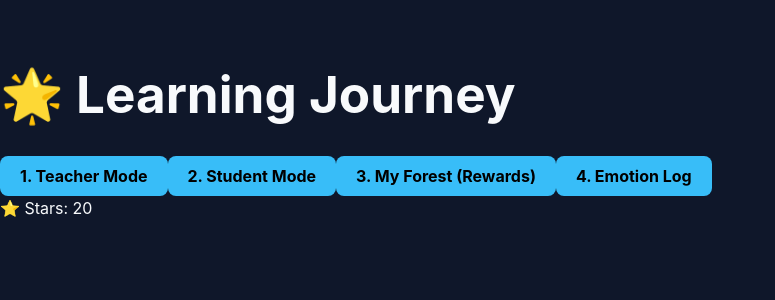
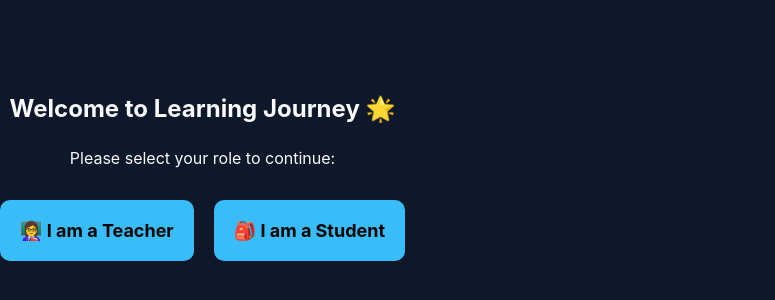
Before and after one commit to Victor2275/HOTHproject, a React (Vite) app in the folder frontend/: page /login in a window 1280 px wide. Shown: the part 274-574 px from the top of the page, without its empty margins (0-775 px from the left). Built offline with nearby package versions, Linux system fonts and the light colour scheme.

Commit message:
seperating student from teacher

```diff
--- a/frontend/src/App.jsx
+++ b/frontend/src/App.jsx
@@ -1,44 +1,128 @@
 import { useState } from 'react';
-import { BrowserRouter as Router, Routes, Route, Link } from 'react-router-dom';
+import { BrowserRouter as Router, Routes, Route, Link, Navigate, useNavigate } from 'react-router-dom';
 import TeacherView from './components/TeacherView';
 import StudentView from './components/StudentView';
 import RewardView from './components/RewardView';
 import EmotionView from './components/EmotionView';
 import './App.css';
 
+// 1. Create a simple Login Component right inside App.jsx
+function Login({ setRole }) {
+  const navigate = useNavigate();
+
+  const handleRoleSelection = (selectedRole) => {
+    setRole(selectedRole); // Lock in the role
+    // Send the user to their respective dashboard
+    if (selectedRole === 'teacher') {
+      navigate('/teacher');
+    } else {
+      navigate('/student');
+    }
+  };
+
+  return (
+    <div className="login-container" style={{ textAlign: 'center', marginTop: '100px' }}>
+      <h2>Welcome to Learning Journey 🌟</h2>
+      <p>Please select your role to continue:</p>
+
+      <div style={{ display: 'flex', justifyContent: 'center', gap: '20px', marginTop: '30px' }}>
+        <button
+          onClick={() => handleRoleSelection('teacher')}
+          style={{ padding: '20px', fontSize: '18px', cursor: 'pointer', borderRadius: '10px' }}
+        >
+          👩‍🏫 I am a Teacher
+        </button>
+        <button
+          onClick={() => handleRoleSelection('student')}
+          style={{ padding: '20px', fontSize: '18px', cursor: 'pointer', borderRadius: '10px' }}
+        >
+          🎒 I am a Student
+        </button>
+      </div>
+    </div>
+  );
+}
+
+
 export default function App() {
-  // We no longer need the activeTab state
-  const [points, setPoints] = useState(20); // Starting with 20 points for testing
+  // 2. Start with 'null' so the app knows the user hasn't chosen yet
+  const [role, setRole] = useState(null);
+  const [points, setPoints] = useState(20);
   const [tasks, setTasks] = useState([
     { id: 1, title: "Basic Math", steps: ["Read the numbers", "Add them together", "Write the answer"] }
   ]);
 
   return (
-    // Wrap the application in a Router
     <Router>
       <div className="app-container">
+
+        {/* 3. Hide the entire header & navigation if the user hasn't logged in */}
+        {role && (
           <header>
             <h1>🌟 Learning Journey</h1>
             <nav>
-            {/* Replace buttons with Links to update the URL */}
+              {/* Only show Teacher Mode button to teachers */}
+              {role === 'teacher' && (
                 <Link to="/teacher"><button>1. Teacher Mode</button></Link>
+              )}
               <Link to="/student"><button>2. Student Mode</button></Link>
               <Link to="/reward"><button>3. My Forest (Rewards)</button></Link>
               <Link to="/emotion"><button>4. Emotion Log</button></Link>
             </nav>
             <div className="points-display">⭐ Stars: {points}</div>
           </header>
+        )}
 
         <main>
-          {/* Use Routes to define which component loads for each URL path */}
           <Routes>
-            <Route path="/teacher" element={<TeacherView tasks={tasks} setTasks={setTasks} />} />
-            <Route path="/student" element={<StudentView tasks={tasks} points={points} setPoints={setPoints} />} />
-            <Route path="/reward" element={<RewardView points={points} setPoints={setPoints} />} />
-            <Route path="/emotion" element={<EmotionView />} />
+            {/* The Login Page Route */}
+            <Route
+              path="/login"
+              element={
+                !role
+                  ? <Login setRole={setRole} />
+                  : <Navigate to={role === 'teacher' ? '/teacher' : '/student'} replace />
+              }
+            />
 
-            {/* Setup a default route to load when the app starts */}
-            <Route path="/" element={<RewardView points={points} setPoints={setPoints} />} />
+            {/* PROTECTED ROUTE: Teacher View */}
+            <Route
+              path="/teacher"
+              element={
+                role === 'teacher'
+                  ? <TeacherView tasks={tasks} setTasks={setTasks} />
+                  : <Navigate to={role ? "/student" : "/login"} replace /> // Bounce back to student or login
+              }
+            />
+
+            {/* PROTECTED ROUTES: Student Views (Require ANY role to view) */}
+            <Route
+              path="/student"
+              element={
+                role
+                  ? <StudentView tasks={tasks} points={points} setPoints={setPoints} />
+                  : <Navigate to="/login" replace />
+              }
+            />
+            <Route
+              path="/reward"
+              element={
+                role
+                  ? <RewardView points={points} setPoints={setPoints} />
+                  : <Navigate to="/login" replace />
+              }
+            />
+            <Route
+              path="/emotion"
+              element={
+                role
+                  ? <EmotionView />
+                  : <Navigate to="/login" replace />
+              }
+            />
+
+            {/* 4. Default Route: Redirect to Login automatically */}
+            <Route path="/" element={<Navigate to="/login" replace />} />
           </Routes>
         </main>
       </div>
```
Lines whose indentation alone changed are shown as unchanged.
